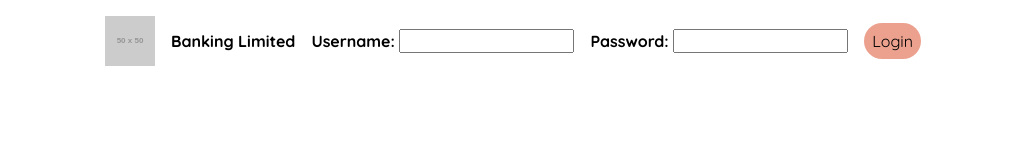
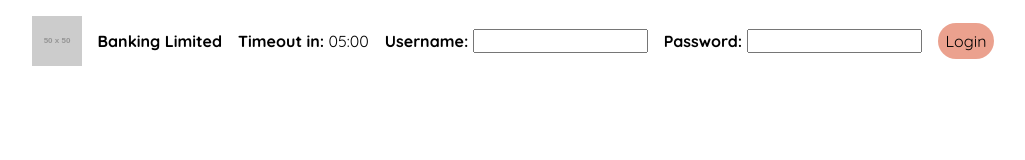
Before and after one commit to dlewis401/banking_js_app, a plain HTML site: page index.html in a window 1280 px wide. Shown: the whole page, without its empty margins (127-1152 px from the left). Drawn offline with Linux system fonts and the light colour scheme; placeholder pictures from the web are drawn by us.

Commit message:
Added timer element

```diff
--- a/index.html
+++ b/index.html
@@ -14,6 +14,7 @@
 	<section id="login-section">
 			<img src="https://placehold.co/50x50.svg" alt="Company logo">
 			<h1>Banking Limited</h1>
+			<p id="timeout_text"><strong>Timeout in:</strong> 05:00</p>
 			<form class="login-form-element">
 				<div>
 					<label for="username"><strong>Username: </strong></label><input type="text" id="user-input">
```
